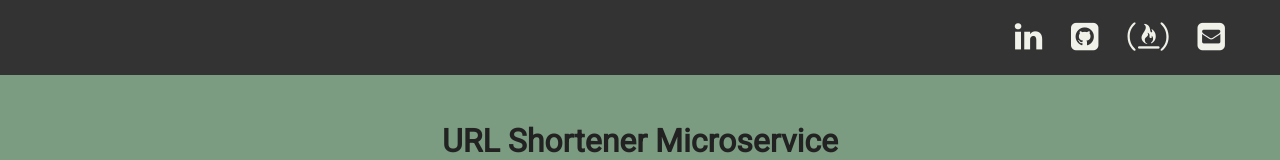
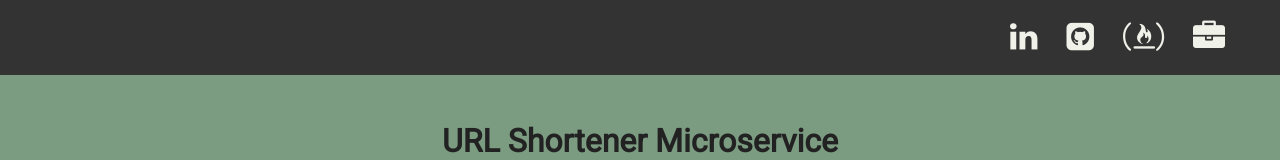
Before and after one commit to Sonnerz/URL-Shortener-Microservice-API, a website: page views/index.html in a window 1280 px wide. Shown: the top 160 px of the page. Drawn offline with Linux system fonts and the light colour scheme.

Commit message:
🚪🐇 Updated with Glitch

```diff
--- a/views/index.html
+++ b/views/index.html
@@ -30,9 +30,8 @@
               class="fa fa-free-code-camp fa-2x"></i></a>
         </li>
         <li>
-          <a class="nav-link text-light" href="mailto:sonya.cooley@mail.com" target="_blank" title="email me"><i
-              class="fa fa-envelope-square fa-2x"></i></a>
-        </li>
+               <a href="https://sonnerz.github.io" title="portfolio" target="blank"><i class="fa fa-briefcase"></i></a>
+            </li>
       </ul>
     </div>
   </section>
```
